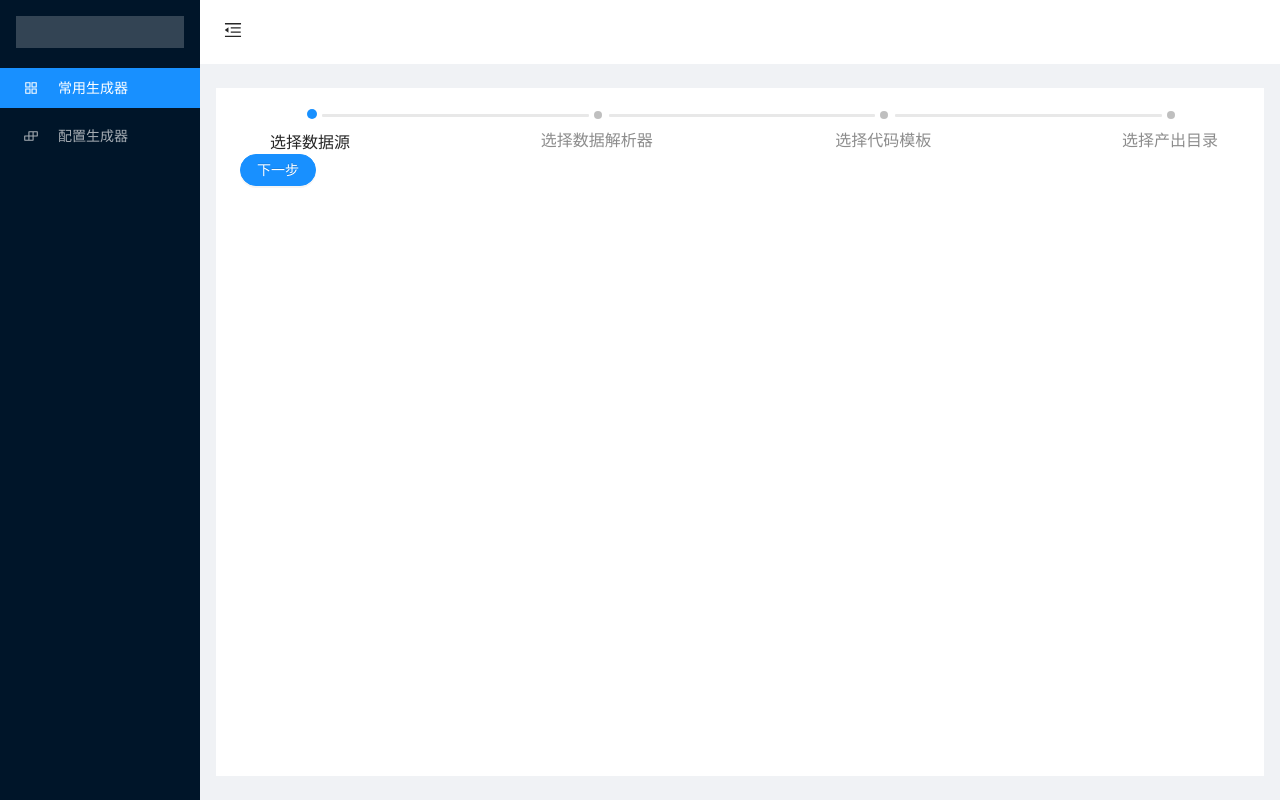
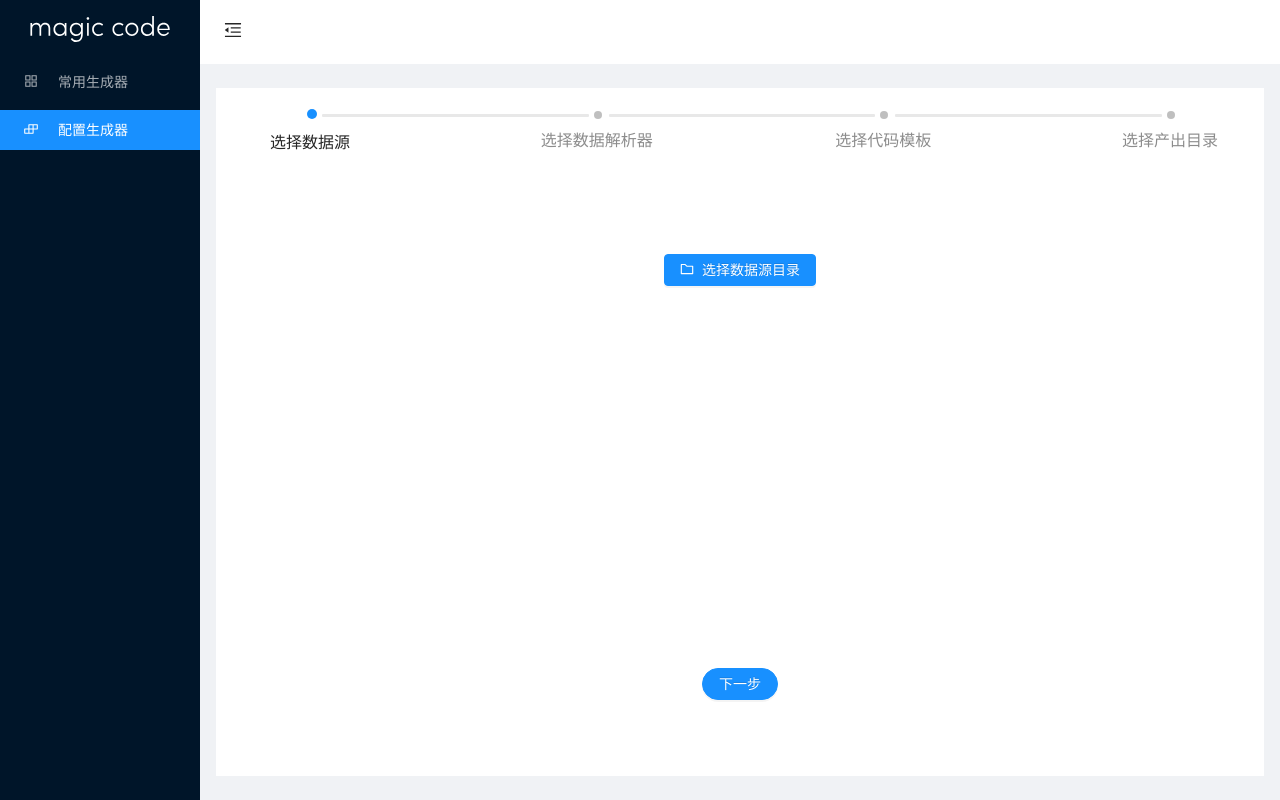
Before and after one commit to xiamu14/frontkit, a React (Create React App) app: page /setup in a window 1280 px wide. Built offline with nearby package versions, Linux system fonts and the light colour scheme.

Commit message:
feat: add some new feature.

```diff
--- a/src/App.scss
+++ b/src/App.scss
@@ -11,9 +11,14 @@
 }
 
 .logo {
-  height: 32px;
-  background: rgba(255, 255, 255, 0.2);
+  display: flex;
+  justify-content: center;
+  align-items: center;
   margin: 16px;
+  > img {
+    width: 140px;
+    height: auto;
+  }
 }
 
 .site-layout .site-layout-background {
--- a/src/App.tsx
+++ b/src/App.tsx
@@ -10,22 +10,23 @@ import {
   Route,
 } from "react-router-dom";
 import './App.scss';
-import SideMenu from './components/menu';
+import SideMenu from './components/side-menu';
 import Setup from './components/setup';
 import BuilderList from './components/builder-list';
+import Logo from './assets/logo.svg';
 const { Header, Sider, Content } = Layout;
 
 export default function App() {
 
   const [collapsed, setCollapsed] = useState(false);
 
-  // const selectedKey = window.location.pathname === '/' ? '1' : "2";
-
   return (
     <Router>
       <Layout>
         <Sider trigger={null} collapsible collapsed={collapsed}>
-          <div className="logo" />
+          <div className="logo" >
+            <img src={Logo} alt='logo' />
+          </div>
           <SideMenu />
         </Sider>
         <Layout className="site-layout">
--- a/src/components/setup/index.scss
+++ b/src/components/setup/index.scss
@@ -0,0 +1,14 @@
+.step-box {
+    height: 100%;
+    display: flex;
+    justify-content: center;
+    align-items: center;
+    flex-direction: column;
+    .step-container {
+        margin-top: 100px;
+    }
+}
+.btn-next-step {
+    position: absolute;
+    bottom: 100px;
+}
--- a/src/components/setup/index.tsx
+++ b/src/components/setup/index.tsx
@@ -1,11 +1,32 @@
 import React, { useState } from 'react';
 import { Steps, Button } from 'antd';
-
+import SelectDataPath from '../step/select-data-path/index';
 import './index.scss';
 
 export default function Setup() {
     const { Step } = Steps;
     const [current, setCurrent] = useState(0);
+
+    const handleNext = () => {
+        if (current < 3) {
+            setCurrent(current + 1);
+        }
+    }
+
+    const renderStep = () => {
+        let html = null;
+        switch (current) {
+            case 0:
+                html = (
+                    <SelectDataPath />
+                )
+                break;
+
+            default:
+                break;
+        }
+        return html;
+    }
 
     return (
         <div className='setup-box'>
@@ -16,7 +37,13 @@ export default function Setup() {
                 <Step title="选择产出目录" description="" />
             </Steps>
             <div className='step-box'>
-                <Button type="primary" shape='round' onClick={() => setCurrent(current + 1)} >{current === 3 ? "保存" : "下一步"}</Button>
+                <div className='step-container'>
+                    {
+                        renderStep()
+                    }
+                </div>
+
+                <Button className='btn-next-step' type="primary" shape='round' onClick={handleNext} >{current === 3 ? "保存" : "下一步"}</Button>
             </div>
         </div>
     )
--- a/src/components/menu/index.tsx
+++ b/src/components/side-menu/index.tsx
@@ -16,8 +16,10 @@ export default function SideMenu() {
         history.push(path);
     }
 
+    const selectedKey = window.location.pathname === '/' ? '1' : "2";
+
     return (
-        <Menu theme="dark" mode="inline" defaultSelectedKeys={['1']}>
+        <Menu theme="dark" mode="inline" defaultSelectedKeys={[selectedKey]}>
             <Menu.Item key="1" onClick={() => handleSwitch('/')}>
                 <AppstoreOutlined />
                 <span >常用生成器</span>
--- /dev/null
+++ b/src/components/step/select-data-path/index.scss
@@ -0,0 +1,13 @@
+.select-data-path-box {
+  display: flex;
+  justify-content: center;
+  align-items: center;
+  flex-direction: column;
+  .btn-select-file {
+    margin-bottom: 20px;
+  }
+  .file-path {
+    font-size: 16px;
+    color: #434343;
+  }
+}
--- /dev/null
+++ b/src/components/step/select-data-path/index.tsx
@@ -0,0 +1,26 @@
+import React, { useState } from 'react';
+import { Button } from 'antd';
+import { FolderOutlined } from "@ant-design/icons";
+import './index.scss';
+
+// @ts-ignore
+const { ipcRenderer } = window;
+
+export default function SelectDataPath() {
+    const [path, setPath] = useState<string>();
+
+    const handleSelectFile = () => {
+        ipcRenderer.send('selectFile', 'hello world2018');
+        setPath('');
+    }
+
+    return (
+        <div className='select-data-path-box'>
+            <Button type="primary" icon={<FolderOutlined />} className="btn-select-file" onClick={handleSelectFile}>选择数据源目录</Button>
+            {path ? <div className="file-path">
+                <span>数据源：</span>
+                <span>{path}</span>
+            </div> : ""}
+        </div>
+    )
+}
--- /dev/null
+++ b/src/helper/preload.js
@@ -0,0 +1 @@
+window.ipcRenderer = require('electron').ipcRenderer;
```
Also changed, not shown: main.js (+21 -10 lines), src/assets/logo.svg (added).
